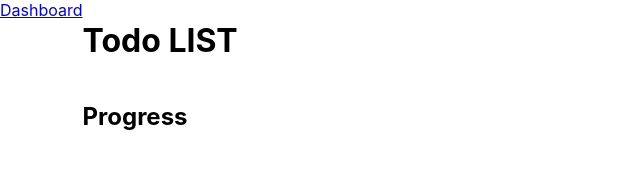
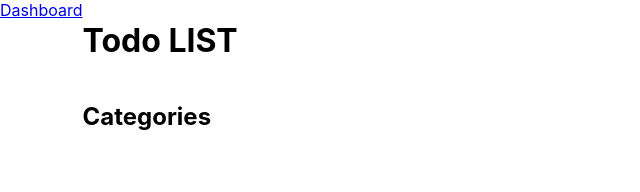
Before and after one commit to An1mus/merntodo, a React (Create React App) app: page /#/categories in a window 1280 px wide. Shown: the top 192 px of the page, without its empty margins (0-640 px from the left). Built offline with nearby package versions, Linux system fonts and the light colour scheme.

Commit message:
404 page

```diff
--- /dev/null
+++ b/src/components/404/index.tsx
@@ -0,0 +1,11 @@
+import React from 'react';
+
+const FallBackPage: React.FC = () => {
+    return (
+        <>
+            <h2>404! OOPS</h2>
+        </>
+    )
+};
+
+export default FallBackPage;
--- a/src/components/App.tsx
+++ b/src/components/App.tsx
@@ -6,6 +6,7 @@ import Nav from './common/Nav/'
 import Todo from './Todo';
 import Progress from './Progress';
 import Categories from './Categories';
+import FallBackPage from './404';
 
 const App: React.FC = () => {
     return (
@@ -18,6 +19,7 @@ const App: React.FC = () => {
                         <Route exact path={'/'} component={Todo} />
                         <Route path={'/progress'} component={Progress}/>
                         <Route path={'/categories'} component={Categories}/>
+                        <Route path={'*'} component={FallBackPage}/>
                     </Switch>
                 </div>
             </div>
--- a/src/components/Categories/index.tsx
+++ b/src/components/Categories/index.tsx
@@ -3,7 +3,7 @@ import React from 'react';
 const Categories: React.FC = () => {
     return (
         <>
-            <h2>Progress</h2>
+            <h2>Categories</h2>
         </>
     )
 };
```
